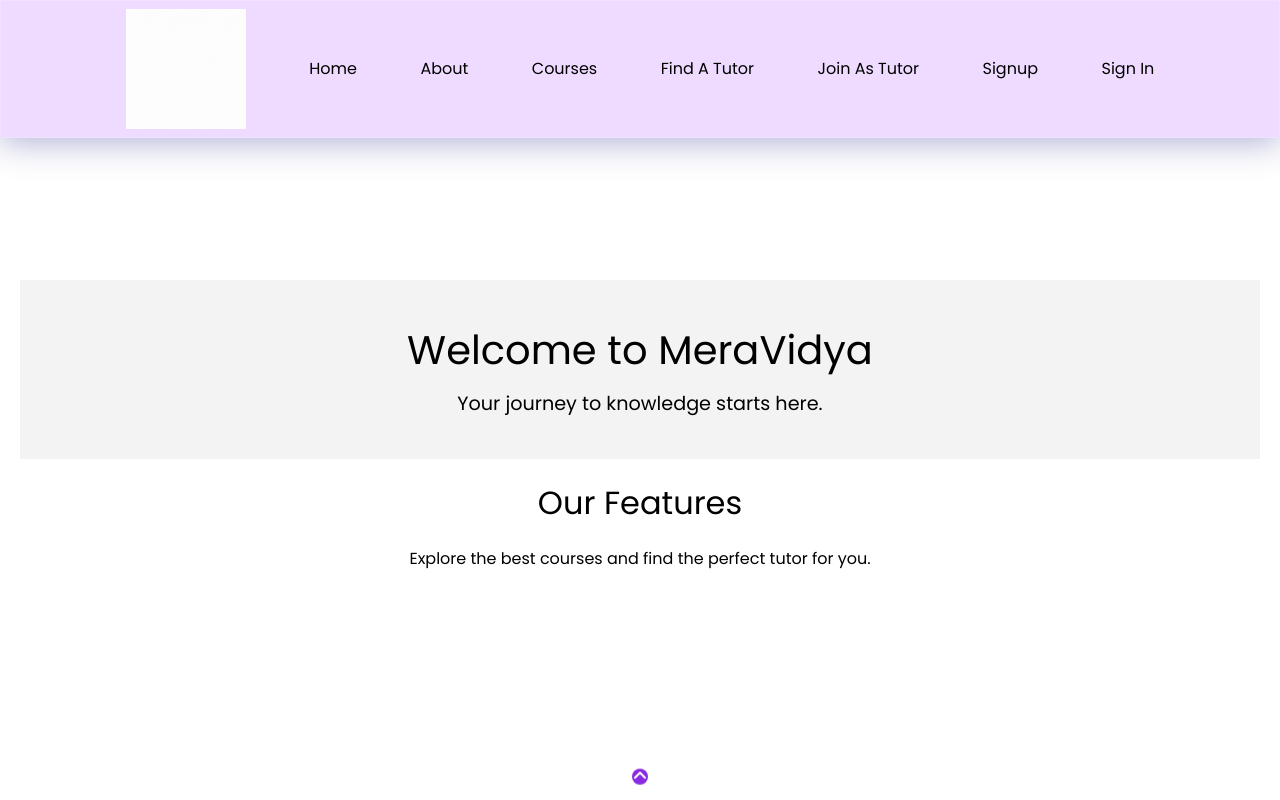
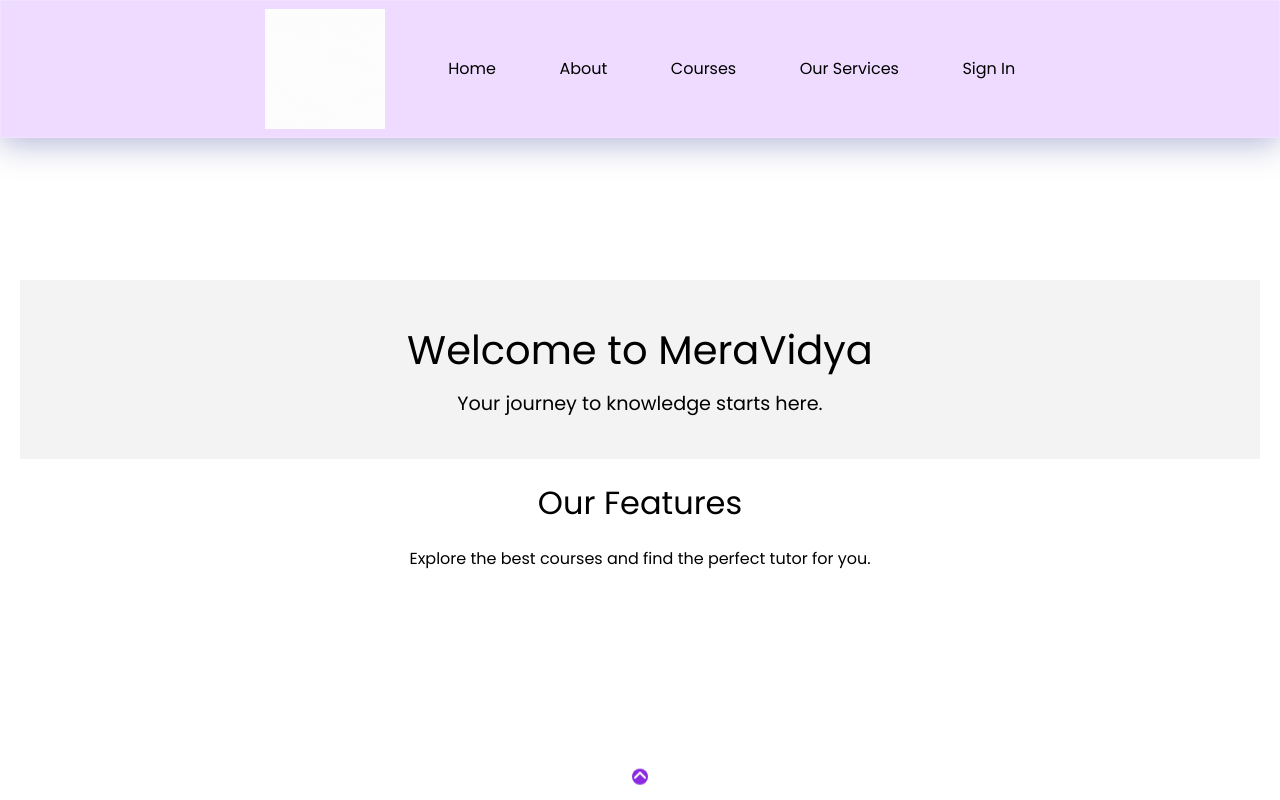
Before and after one commit to MeraVidya-By-ApexTorTechnologies/project-meravidya, a React (Vite) app in the folder client/: page / in a window 1280 px wide. Shown: the top 800 px of the page. Built offline with nearby package versions, Linux system fonts and the light colour scheme.

Commit message:
added tailwind to project

```diff
--- a/client/package.json
+++ b/client/package.json
@@ -22,13 +22,10 @@
     "@types/react": "^18.2.66",
     "@types/react-dom": "^18.2.22",
     "@vitejs/plugin-react": "^4.2.1",
-    "autoprefixer": "^10.4.19",
     "eslint": "^8.57.0",
     "eslint-plugin-react": "^7.34.1",
     "eslint-plugin-react-hooks": "^4.6.0",
     "eslint-plugin-react-refresh": "^0.4.6",
-    "postcss": "^8.4.38",
-    "tailwindcss": "^3.4.3",
     "vite": "^5.2.0"
   }
 }
--- a/client/src/components/Header.jsx
+++ b/client/src/components/Header.jsx
@@ -4,6 +4,7 @@ import { Link } from 'react-router-dom';
 import { FontAwesomeIcon } from '@fortawesome/react-fontawesome';
 import { faHome } from '@fortawesome/free-solid-svg-icons'; // Import specific icons
 import Logo from './Logo'
+import { OurServices } from '../pages';
 
 const Header = () => {
   return (
@@ -23,15 +24,28 @@ const Header = () => {
       <Link className="nav-Link" to="/courses">
         courses
       </Link>
-      <Link className="nav-Link" to="/find-a-tutor">
+
+    <OurServices/>
+
+{/* our services dropdown
+on hover show the list
+- find a tutor
+- become a tutor */}
+
+      {/* <Link className="nav-Link" to="/find-a-tutor">
         find a tutor
       </Link>
       <Link className="nav-Link" to="/join-as-tutor">
         join as tutor
-      </Link>
-      <Link className="nav-Link" to="/signup">
-        signup
-      </Link>
+      </Link> */}
+
+{/* login dropdown
+- onclick - open login page
+- on hover - open drop down list with register link */}
+
+      {/* <Link className="nav-Link" to="/signup">
+        register
+      </Link> */}
       <Link className="nav-Link" to="/signin">
         sign in
       </Link>
--- /dev/null
+++ b/client/src/pages/OurServices.jsx
@@ -0,0 +1,27 @@
+import React, { useState } from 'react';
+import '../styles/header.css'
+import { Link } from 'react-router-dom';
+
+const OurServices = () => {
+  const [isOpen, setIsOpen] = useState(false);
+
+  const toggleMenu = () => {
+    setIsOpen(!isOpen);
+  };
+
+  return <div className='relative'>
+    <Link className='relative nav-Link'  onClick={toggleMenu}>
+    our services
+    </Link>
+  {
+    isOpen && <ul className='relative hidden top-0 left-0 w-full bg-white rounded-md shadow-sm  transition duration-150 ease-in-out'>
+<li>1</li>
+<li>2</li>
+<li>3</li>
+    </ul>
+  }
+
+  </div>;
+};
+
+export default OurServices;
--- a/client/src/pages/index.js
+++ b/client/src/pages/index.js
@@ -6,3 +6,4 @@ export {default as JoinAsTutor} from './JoinAsTutor'
 export {default as Courses} from './Courses'
 export {default as SignIn} from './SignIn'
 export {default as NotFound} from './NotFound'
+export {default as OurServices} from './OurServices'
--- a/client/tailwind.config.js
+++ b/client/tailwind.config.js
@@ -1,6 +1,6 @@
 /** @type {import('tailwindcss').Config} */
 export default {
-  content: [],
+  content: ["./src/**/*.{js,jsx,ts,tsx}"],
   theme: {
     extend: {},
   },
```
Also changed, not shown: 1 other file (tests, documents, lock files or other folders).
